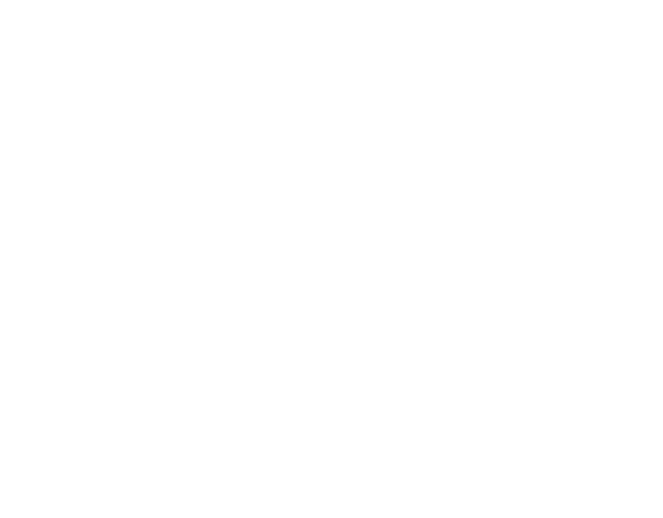
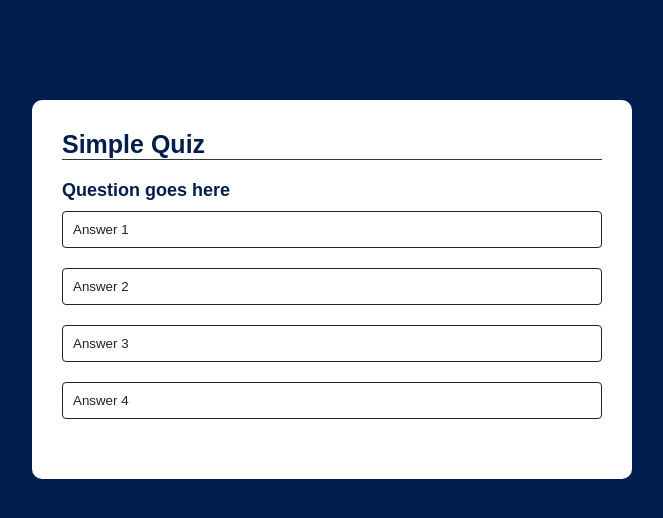
Before and after one commit to HabibAroua/js_skills, a plain HTML site: page quiz_app/index.html in a window 1280 px wide. Shown: the whole page, without its empty margins (308-971 px from the left). Drawn offline with Linux system fonts and the light colour scheme.

Commit message:
finish integration html and css

```diff
--- a/quiz_app/index.html
+++ b/quiz_app/index.html
@@ -5,6 +5,21 @@
         <link rel="stylesheet" href="style.css" />
     </head>
     <body>
-
+        <div class="app">
+            <h1>Simple Quiz</h1>
+            <div class="quiz">
+                <h2 id="question">Question goes here</h2>
+                <div id="answer-buttons">
+                    <button class="btn">Answer 1</button>
+                    <button class="btn">Answer 2</button>
+                    <button class="btn">Answer 3</button>
+                    <button class="btn">Answer 4</button>
+                </div>
+                <button id="next-btn">
+                    Next
+                </button>
+            </div>
+        </div>
+        <script src="script.js"></script>
     </body>
 </html>
--- a/quiz_app/script.js
+++ b/quiz_app/script.js
@@ -0,0 +1 @@
+alert("Hello");
--- a/quiz_app/style.css
+++ b/quiz_app/style.css
@@ -4,3 +4,74 @@
     font-family: 'Poppins', sans-serif;
     box-sizing: border-box;
 }
+
+body
+{
+    background: #001e4d;
+}
+
+.app
+{
+    background: #fff;
+    width: 90%;
+    max-width: 600px;
+    margin: 100px auto 0;
+    border-radius: 10px;
+    padding: 30px;
+}
+
+.app h1
+{
+    font-size: 25px;
+    color: #001e4d;
+    font-weight: 600;
+    border-bottom: 1px solid #333;
+    padding-bottom: 30xp;
+}
+
+.quiz
+{
+    padding: 20px 0;
+}
+
+.quiz h2
+{
+    font-size: 18px;
+    color: #001e4d;
+    font-weight: 600;
+}
+
+.btn
+{
+    background: #fff;
+    color: #222;
+    font-weight: 500;
+    width: 100%;
+    border: 1px solid #222;
+    padding: 10px;
+    margin: 10px 0;
+    text-align: left;
+    border-radius: 4px;
+    cursor: pointer;
+    transition: all 0.3s;
+}
+
+.btn:hover
+{
+    background: #222;
+    color: #fff;
+}
+
+#next-btn
+{
+    background: #001e4d;
+    color: #fff;
+    font-weight: 500;
+    width: 150px;
+    border: 0;
+    padding: 10px;
+    margin: 20px auto 0;
+    border-radius: 4px;
+    cursor: pointer;
+    display: none;
+}
```
